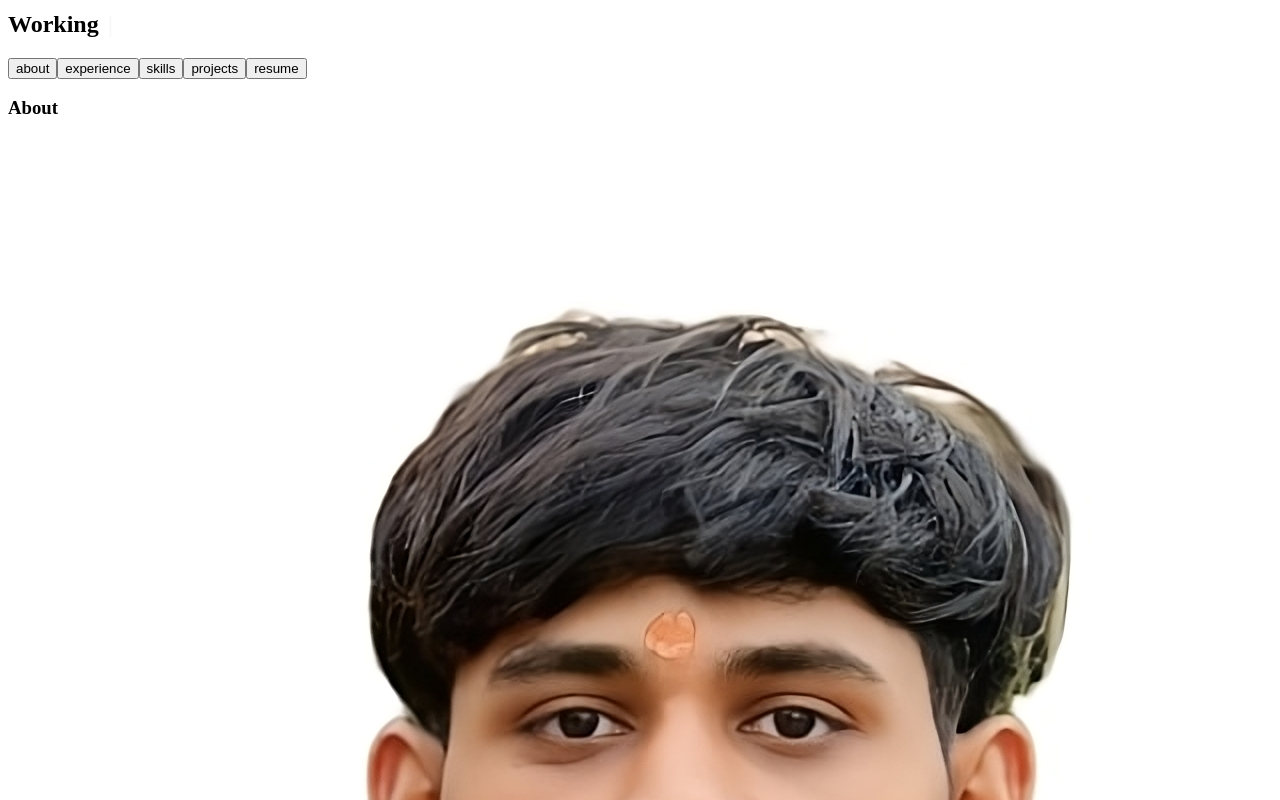
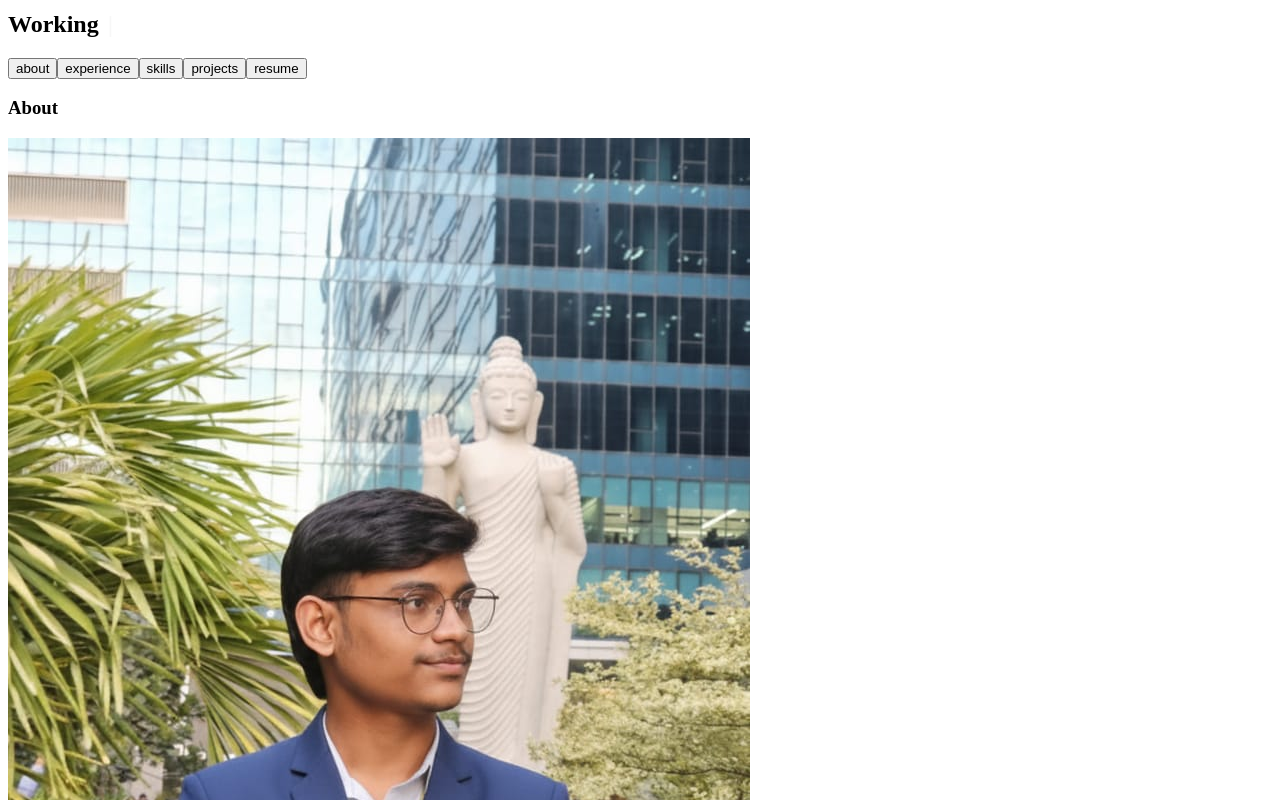
Before and after one commit to anilkrrana/anil-latest-portfolio, a Next.js app: page / in a window 1280 px wide. Shown: the part 340-1140 px from the top of the page. Built offline with nearby package versions, Linux system fonts and the light colour scheme.

Commit message:
Updated Profile picture

```diff
--- a/components/About.tsx
+++ b/components/About.tsx
@@ -38,7 +38,7 @@ export default function About({}: Props) {
         viewport={{
           once: true,
         }}
-        src="/profile pic.jpeg"
+        src="/profile-pic-portfolio.jpg"
         className="-mb-32 md:mb-0 md:ml-16 flex-shrink-0 w-40 h-40 rounded-xl object-cover md:rounded-lg md:w-64 md:h-96 xl:w-[350px] xl:h-[450px]"
       />
 
```
Also changed, not shown: public/profile-pic-portfolio.jpg (added).
